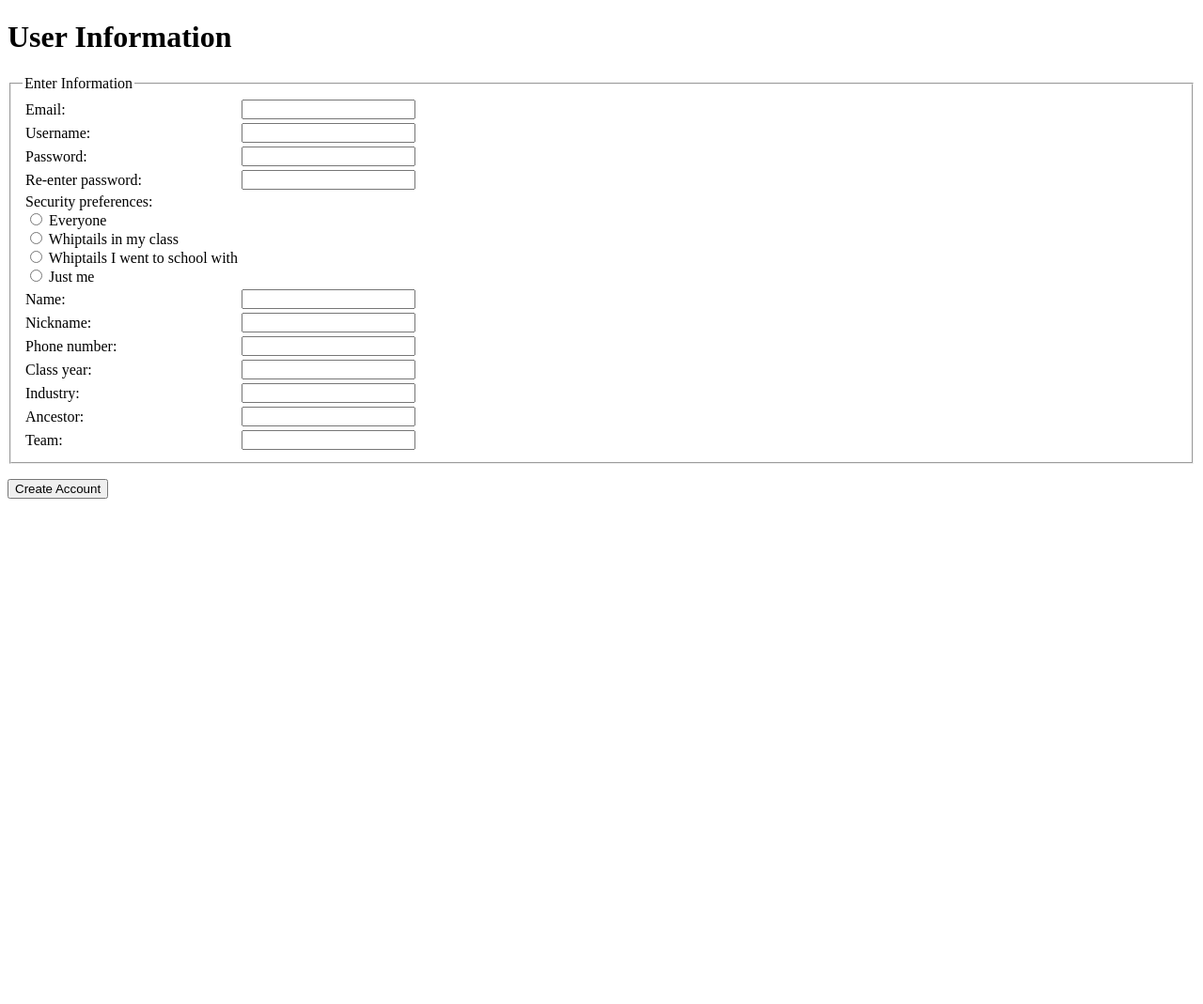
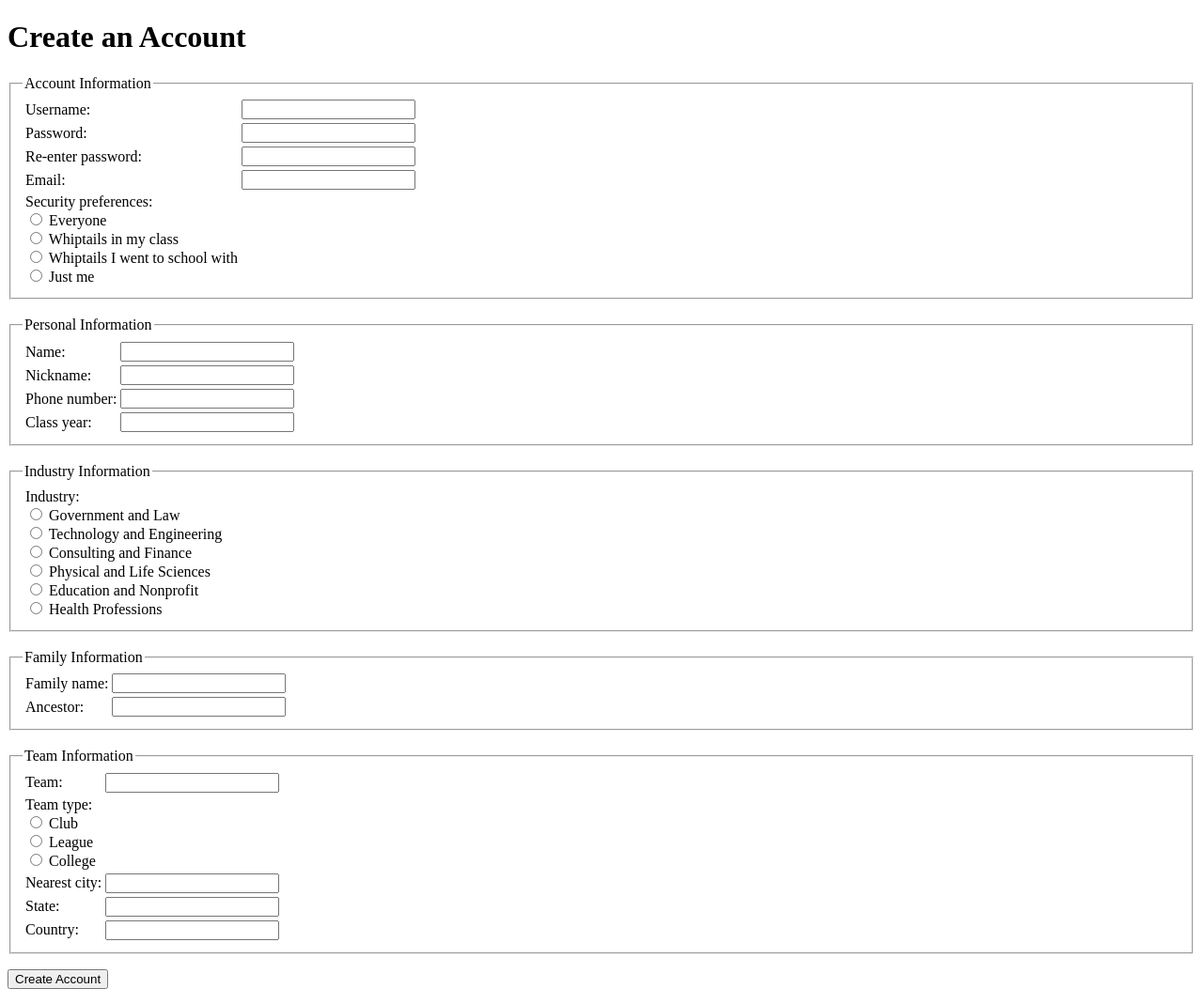
Before and after one commit to cs304-fa18/semester-project-lounge, a Flask app: page /createAccount/ in a window 1280 px wide. Shown: the whole page at 94% size. Before the commit the page ends 531 px from the top, so only its background shows below. Run offline with Flask 2, Linux system fonts and the light colour scheme.

Commit message:
final updates for draft

```diff
--- a/app.py
+++ b/app.py
@@ -8,105 +8,173 @@ app.secret_key = "notverysecret"
 def index():
     return render_template('index.html')
 
-@app.route('/createAccount/', methods=['POST', 'GET'])
+@app.route('/createAccount/', methods=['GET', 'POST'])
 def logins():
-    if request.method == ('GET'):
+    if request.method == 'GET':
         return render_template('userinfo.html')
-    else:
-        email = request.form.get("email")
-        uname = request.form.get("username")
-        pwd1 = request.form.get("password1")
-        pwd2 = request.form.get("password2")
-        name = request.form.get("name")
-        nname = request.form.get("nickname")
-        year = request.form.get("year")
-        phnum =request.form.get("phnum")
-        sprefs = request.form.get("radio")
+    if request.method == 'POST':
+        error = False
+        email = ''
+        uname = ''
+        pwd1 = ''
+        pwd2 = ''
+        name = ''
+        nname = ''
+        year = ''
+        phnum = ''
+        sprefs = ''
+        industry = ''
+        fname = ''
+        ances = ''
+        team = ''
+        ttype = ''
+        ncity= ''
+        state = ''
+        country = ''
 
-        if email == "" or "@" not in email:
+        try:
+            email = request.form.get("email")
+            uname = request.form.get("username")
+            pwd1 = request.form.get("password1")
+            pwd2 = request.form.get("password2")
+            name = request.form.get("name")
+            nname = request.form.get("nickname")
+            year = request.form.get("year")
+            phnum = request.form.get("phnum")
+            sprefs = request.form.get("sprefs")
+            industry = request.form.get("ind")
+            fname = request.form.get("fname")
+            ances = request.form.get("ancestor")
+            team = request.form.get("team")
+            ttype = request.form.get("t")
+            ncity = request.form.get("tcity")
+            state = request.form.get("tstate")
+            country = request.form.get("tcountry")
+        except:
+            flash("Access to missing form inputs")
+            error = True
+
+        if uname == '':
+            error = True
+            flash("Missing input: Username is missing")
+        if pwd1 == '' or pwd2 == '':
+            error = True
+            flash("Missing input: One or both of the password fields are incomplete")
+        if pwd1 != pwd2:
+            error = True
+            flash("Passwords do not match")
+        if email == '' or "@" not in email:
+            error = True
             flash("Invalid email address")
-        if pwd1 == "" or pwd2 == "":
-            flash("One or both of the password fields are incomplete")
-        if pwd1!= pwd2:
-            flash("The passwords do not match")
-        if name == "":
-            flash("The name fields is incomplete")
-        if uname =="":
-            flash("The user name incomplete")
+        if name == '':
+            error = True
+            flash("Missing input: Name is missing")
+        if not year.isdigit():
+            error = True
+            flash("Invalid class year")
+        if sprefs == '':
+            error = True
+            flash("Missing input: Security preferences missing")
 
-        if not any([email=="",pwd1=="", pwd1!= pwd2, name == "",uname ==""]):
-            try:
-                login.insert(name, email, uname, pwd1, nname, phnum, year, \
-                sprefs)
-            except:
-                flash("username already exist") # username not in database
-    return render_template('userinfo.html')
+        if not error:
+            conn = login.getConn("c9")
+            if login.findUser(conn, uname) is None:
+                flash("{} created an account".format(uname))
+                login.insertUser(conn, name, email, uname, pwd1, nname, phnum, year, sprefs)
+
+                if industry != '':
+                    login.insertIndustry(conn, uname, industry)
+                if fname != '':
+                    login.insertFamily(conn, uname, fname, ances)
+                if team != '':
+                    login.insertTeam(conn, uname, team, ttype, ncity, state, country)
+                return redirect(url_for('index'))
+            else:
+                flash("Username already exists") # username not in database
+                return redirect(request.referrer)
+        else:
+            return redirect(request.referrer)
 
 # Sets the user of the session
 @app.route('/setUID/', methods=['POST'])
 def setUID():
     uid = request.form.get('uid')
+    session['uid'] = uid
 
-    if uid == '':
-        session['uid'] = uid
-        return redirect(request.referrer)
-    session['uid'] = uid
+    conn = login.getConn("c9")
+    session['utype'] = login.getUserType(conn, uid)
     return redirect(request.referrer)
 
 @app.route('/approved/')
 def viewApproved():
-    conn = events.getConn('c9')
-    all_events = events.getEvents(conn, 1)
-    return render_template('events.html', events=all_events)
+    if session['uid'] == '':
+        flash("Need to log in")
+        return redirect(request.referrer)
+    else:
+        conn = events.getConn('c9')
+        all_events = events.getEvents(conn, 1)
+        return render_template('events.html', events=all_events)
 
 @app.route('/submitted/')
 def viewSubmitted():
-    conn = events.getConn('c9')
-    all_events = events.getEvents(conn, 0)
-    return render_template('events.html', events=all_events, approve = "yes")
+    if session['uid'] == '':
+        flash("Need to log in")
+        return redirect(request.referrer)
+    else:
+        if session['utype']['user_type'] == 'regular':
+            flash('Not accessible for regular users')
+            return redirect(url_for('viewApproved'))
+        else:
+            conn = events.getConn('c9')
+            all_events = events.getEvents(conn, 0)
+            return render_template('events.html', events=all_events, approve = "yes")
 
 @app.route('/submitEvent/', methods=['POST'])
 def submitEvent():
-    error = False
-    name = ''
-    city = ''
-    state = ''
-    country = ''
-    description = ''
-    date = ''
+    if session['uid'] == '':
+        flash("Need to log in")
+        return redirect(request.referrer)
+    else:
+        error = False
+        name = ''
+        city = ''
+        state = ''
+        country = ''
+        description = ''
+        date = ''
 
-    try:
-        name = request.form.get('name')
-        city = request.form.get('city')
-        state = request.form.get('state')
-        country = request.form.get('country')
-        desc = request.form.get('desc')
-        date = request.form.get('date')
-    except:
-        flash("Access to missing form inputs")
-        error = True
+        try:
+            name = request.form.get('name')
+            city = request.form.get('city')
+            state = request.form.get('state')
+            country = request.form.get('country')
+            desc = request.form.get('desc')
+            date = request.form.get('date')
+        except:
+            flash("Access to missing form inputs")
+            error = True
 
-    if name == '':
-        flash("Missing input: Event's name is missing")
-        error = True
+        if name == '':
+            flash("Missing input: Event's name is missing")
+            error = True
 
-    checkdate = "".join(request.form.get('date').split("-"))
-    if not checkdate or not checkdate.isdigit():
-        error = True
-        if not checkdate:
-            flash("Missing input: Event's date is missing")
-        else:
-            flash("Date is not numeric")
+        checkdate = "".join(request.form.get('date').split("-"))
+        if not checkdate or not checkdate.isdigit():
+            error = True
+            if not checkdate:
+                flash("Missing input: Event's date is missing")
+            else:
+                flash("Date is not numeric")
 
-    if not error:
-        conn = events.getConn('c9')
-        if events.checkEvent(conn, name, date):
-            flash("Event {} at {} exists".format(name, date))
-        else:
-            events.submitEvent(conn, name, city, state, country, desc, date)
-            flash("Event {} submitted for approval by admins".format(name))
+        if not error:
+            conn = events.getConn('c9')
+            if events.checkEvent(conn, name, date):
+                flash("Event {} at {} exists".format(name, date))
+            else:
+                events.submitEvent(conn, name, city, state, country, desc, date)
+                flash("Event {} submitted for approval by admins".format(name))
 
-    return redirect(url_for('viewApproved'))
+        return redirect(url_for('viewApproved'))
 
 @app.route('/approveDeleteEvent/', methods=['POST'])
 def approveDeleteEvent():
@@ -129,7 +197,8 @@ def approveDeleteEvent():
 @app.route('/messages/')
 def messaging():
     if session['uid'] == '': # Not logged in yet
-        return render_template('empty.html') # Go to a temporary login
+        flash("Need to log in")
+        return render_template('index.html') # Go to a temporary login
     else:
         uid = session['uid']
         curs = messages.cursor('c9')
--- a/sql/insert-tables.sql
+++ b/sql/insert-tables.sql
@@ -9,4 +9,4 @@ insert into team(tname,`type`,nearestcity,state,country,pid) values ("Brute Squa
 insert into location(pid,city,nearestcity,state,country) values ("ltso","NYC","NYC","NY","US");
 insert into feedback(subject,message,edate,pid) values ("practice","good","2018-11-09","rtang"), ("tourney","good","2018-11-09","ltso"), ("party","good","2018-11-09","tdeshong");
 insert into donation(pid,item,description) values ("rtang","cleats","adidas size 7"), ("ltso","uniform","2014"), ("tdeshong","money","so much money");
-insert into family(fid,name,predecessor,member) values (1,"dynasty","rtang","ltso"), (1,"herd","ltso","tdeshong");
+insert into family(name,predecessor,member) values ("dynasty","rtang","ltso"), ("herd","ltso","tdeshong");
--- a/sql/tables.sql
+++ b/sql/tables.sql
@@ -19,7 +19,7 @@ create table user(
     username varchar(20) not NULL,
     password varchar(30) not NULL,
     user_type enum("regular","admin"),
-    sprefs enum("all", "class", "overlap", "admin"),
+    sprefs enum("all", "class", "overlap", "admin") not NULL,
     primary key(username)
     )
     ENGINE = InnoDB;
@@ -112,11 +112,10 @@ create table donation(
     ENGINE = InnoDB;
 
 create table family(
-    fid int not NULL,
     name varchar(30),
     predecessor varchar(20),
     member varchar(20),
-    primary key(fid, member),
+    primary key(name, member),
     foreign key (predecessor) references user(username)
     on delete restrict on update cascade,
     foreign key (member) references user(username)
--- a/templates/index.html
+++ b/templates/index.html
@@ -24,7 +24,7 @@
     <body>
         <p>Log in!
           <form action="/setUID/" method="POST">
-            <input type="text" name="uid" placeholder="12">
+            <input type="text" name="uid" placeholder="username">
           </form>
         </p>
 
--- a/templates/userinfo.html
+++ b/templates/userinfo.html
@@ -6,33 +6,74 @@
     <title>User Information</title>
 
 </head>
+{% extends "index.html" %}
 
 {% block content %}
 
 <body>
-<h1>User Information</h1>
+<h1>Create an Account</h1>
 
 <form action="/createAccount/" method="POST">
     <fieldset>
-        <legend>Enter Information</legend>
+        <legend>Account Information</legend>
         <table>
-            <tr><td><label for="email"> Email:</label></td><td><input type="text" name="email" id="email"></td></tr>
             <tr><td><label for="username"> Username:</label></td><td><input type="text" name="username" id="username"></td></tr>
             <tr><td><label for="password1"> Password:</label></td><td><input type="text" name="password1" id="password1"></td></tr>
             <tr><td><label for="password2"> Re-enter password:</label></td><td><input type="text" name="password2" id="password2"><br></td></tr>
+            <tr><td><label for="email"> Email:</label></td><td><input type="text" name="email" id="email"></td></tr>
             <tr><td><label for="security"> Security preferences:<br>
-                <input type="radio" name="view" value="all"> Everyone<br>
-                <input type="radio" name="view" value="class"> Whiptails in my class<br>
-                <input type="radio" name="view" value="overlap"> Whiptails I went to school with<br>
-                <input type="radio" name="view" value="admin"> Just me<br>
+                <input type="radio" name="sprefs" value="all"> Everyone<br>
+                <input type="radio" name="sprefs" value="class"> Whiptails in my class<br>
+                <input type="radio" name="sprefs" value="overlap"> Whiptails I went to school with<br>
+                <input type="radio" name="sprefs" value="admin"> Just me<br>
             </td></tr>
+        </table>
+    </fieldset>
+    <br>
+    <fieldset>
+        <legend>Personal Information</legend>
+        <table>
             <tr><td><label for="name"> Name:</label></td><td><input type="text" name="name" id="name"></td></tr>
             <tr><td><label for="nickname"> Nickname:</label></td><td><input type="text" name="nickname" id="nickname"></td></tr>
             <tr><td><label for="phnum"> Phone number:</label></td><td><input type="text" name="phnum" id="phnum"></td></tr>
             <tr><td><label for="year"> Class year:</label></td><td><input type="text" name="year" id="year"></td></tr>
-            <tr><td><label for="industry"> Industry:</label></td><td><input type="text" name="industry" id="industry"></td></tr>
+        </table>
+    </fieldset>
+    <br>
+    <fieldset>
+        <legend>Industry Information</legend>
+        <table>
+            <tr><td><label for="industry"> Industry:<br>
+                <input type="radio" name="ind" value="GandL"> Government and Law<br>
+                <input type="radio" name="ind" value="TandE"> Technology and Engineering<br>
+                <input type="radio" name="ind" value="CandF"> Consulting and Finance<br>
+                <input type="radio" name="ind" value="PandLS"> Physical and Life Sciences<br>
+                <input type="radio" name="ind" value="EandN"> Education and Nonprofit<br>
+                <input type="radio" name="ind" value="HP"> Health Professions<br>
+            </td></tr>
+        </table>
+    </fieldset>
+    <br>
+    <fieldset>
+        <legend>Family Information</legend>
+        <table>
+            <tr><td><label for="fname"> Family name:</label></td><td><input type="text" name="fname" id="fname"></td></tr>
             <tr><td><label for="ancestor"> Ancestor:</label></td><td><input type="text" name="ancestor" id="ancestor"></td></tr>
+        </table>
+    </fieldset>
+    <br>
+    <fieldset>
+        <legend>Team Information</legend>
+        <table>
             <tr><td><label for="team"> Team:</label></td><td><input type="text" name="team" id="team"></td></tr>
+            <tr><td><label for="ttype"> Team type:<br>
+                <input type="radio" name="t" value="club"> Club<br>
+                <input type="radio" name="t" value="league"> League<br>
+                <input type="radio" name="t" value="college"> College<br>
+            </td></tr>
+            <tr><td><label for="tcity"> Nearest city:</label></td><td><input type="text" name="tcity" id="tcity"></td></tr>
+            <tr><td><label for="tstate"> State:</label></td><td><input type="text" name="tstate" id="tstate"></td></tr>
+            <tr><td><label for="tcountry"> Country:</label></td><td><input type="text" name="tcountry" id="tcountry"></td></tr>
         </table>
     </fieldset>
     <p>
```
Also changed, not shown: login.py (+26 -14 lines).
